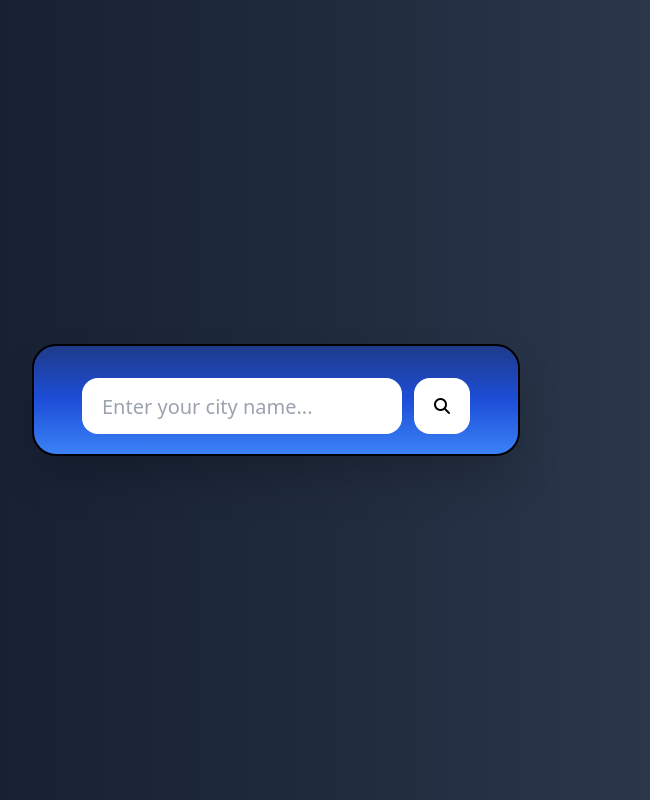
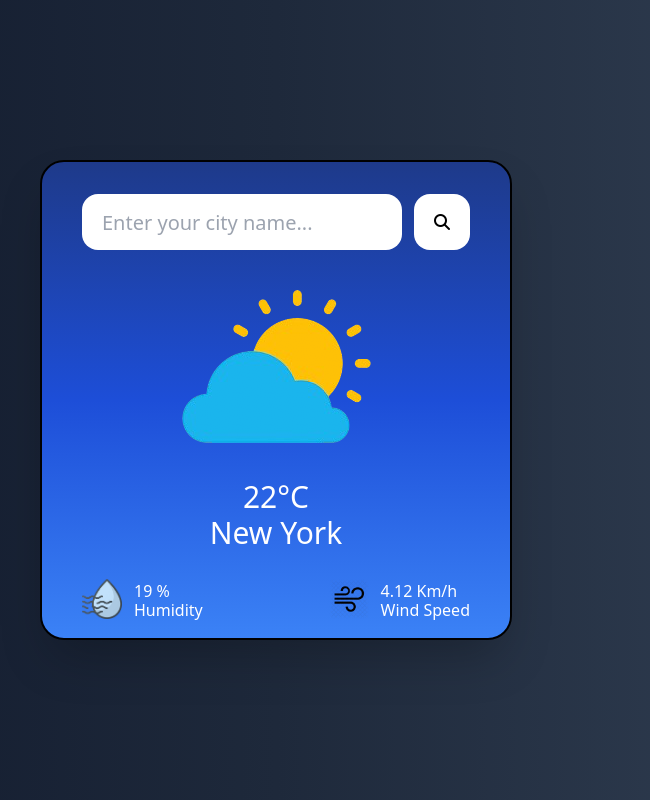
Before and after one commit to Ashish-Kumar-Atul/Weather-App, a plain HTML site: page index.html in a window 1280 px wide. Shown: the whole page, without its empty margins (364-1014 px from the left). Drawn offline with nearby package versions, Linux system fonts and the light colour scheme.

Commit message:
Complete UI push

```diff
--- a/index.html
+++ b/index.html
@@ -11,12 +11,39 @@
 <body class="bg-gradient-to-r from-slate-900 via-slate-800 to-slate-700 text-white h-screen flex items-center justify-center">
 
     <main>
-        <div class="border-2 border-black bg-amber-400 pt-[4vh] pb-4 px-[6vh] rounded-3xl bg-gradient-to-b from-blue-900 via-blue-700 to-blue-500 shadow-2xl">
+        <div class="border-2 border-black bg-amber-400 pt-[4vh] pb-4 px-10 rounded-3xl bg-gradient-to-b from-blue-900 via-blue-700 to-blue-500 shadow-2xl">
             <div class="flex mb-1">
-                <input class="text-pink-700 h-14 w-[25vw] px-5 text-xl rounded-2xl outline-none" placeholder="Enter your city name..." type="search" name="" id="">
-                <div class="flex justify-center items-center ml-3 h-14 w-14 bg-white rounded-2xl"><i class="text-black fa-solid fa-magnifying-glass"></i></div>
+                <input id="search_input" class="text-pink-700 h-14 w-[25vw] px-5 text-xl rounded-2xl outline-none" placeholder="Enter your city name..." type="search" name="" id="">
+                <div id="search_icon" class="flex justify-center items-center ml-3 h-14 w-14 bg-white rounded-2xl"><i class="text-black fa-solid fa-magnifying-glass"></i></div>
             </div>
+            <div id="weather_report" class="">
+                <div class="flex justify-center">
+                    <div id="sunny" class="h-42 w-42"><img src="Images/sunny.png" alt="sunny"></div>
+                    <div id="cloudy_rain" class="h-42 w-42 hidden"><img src="Images/cloudy_rain.png" alt="cloudy"></div>
+                    <div id="cloudy" class="h-42 w-42 hidden"><img src="Images/cloudy.png" alt="cloudy"></div>
+                </div>
+                <div class="flex justify-center flex-col items-center">
+                    <h1 id="temperature" class="text-3xl">22°C</h1>
+                    <h1 id="city_name" class="text-3xl ">New York</h1>
+                </div>
+                <div class="flex justify-between mt-7">
+                    <div class="flex">
+                        <div class="h-10 mr-3 w-10"><img src="Images/humidity.png" alt=""></div>
+                        <div>
+                            <div id="humidity" class="mb-[-5px]">19 %</div>
+                            <div>Humidity</div>
+                        </div>
+                    </div>
+                    <div class="flex">
+                        <div class="h-10 mr-3 w-10"><img src="Images/wind speed.webp" alt=""></div>
+                        <div>
+                            <div id="wind_speed" class="mb-[-5px]">4.12 Km/h</div>
+                            <div>Wind Speed</div>
+                        </div>
+                    </div>
 
+                </div>
+            </div>
         </div>
     </main>
 
```
Also changed, not shown: output.css, 1 other file.
